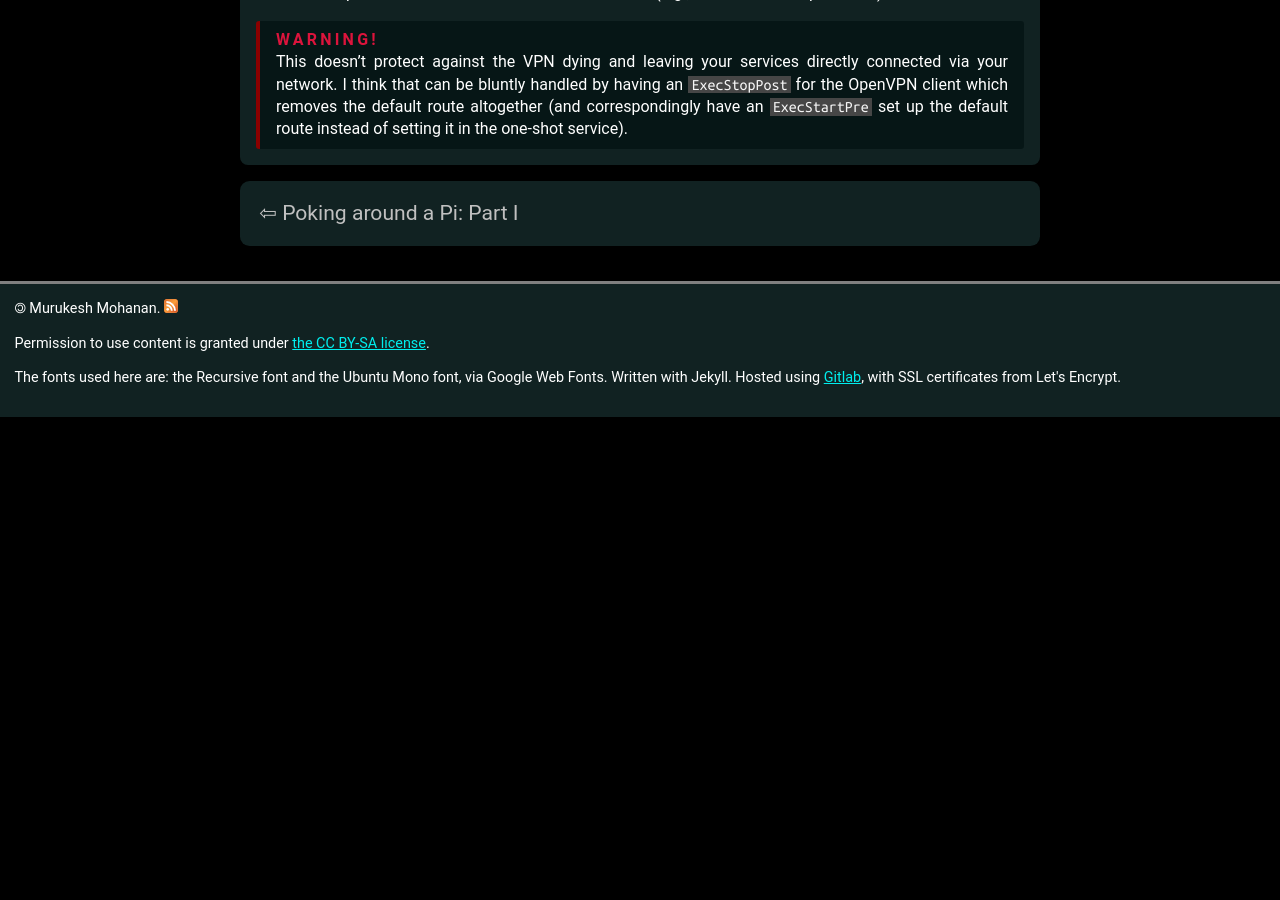
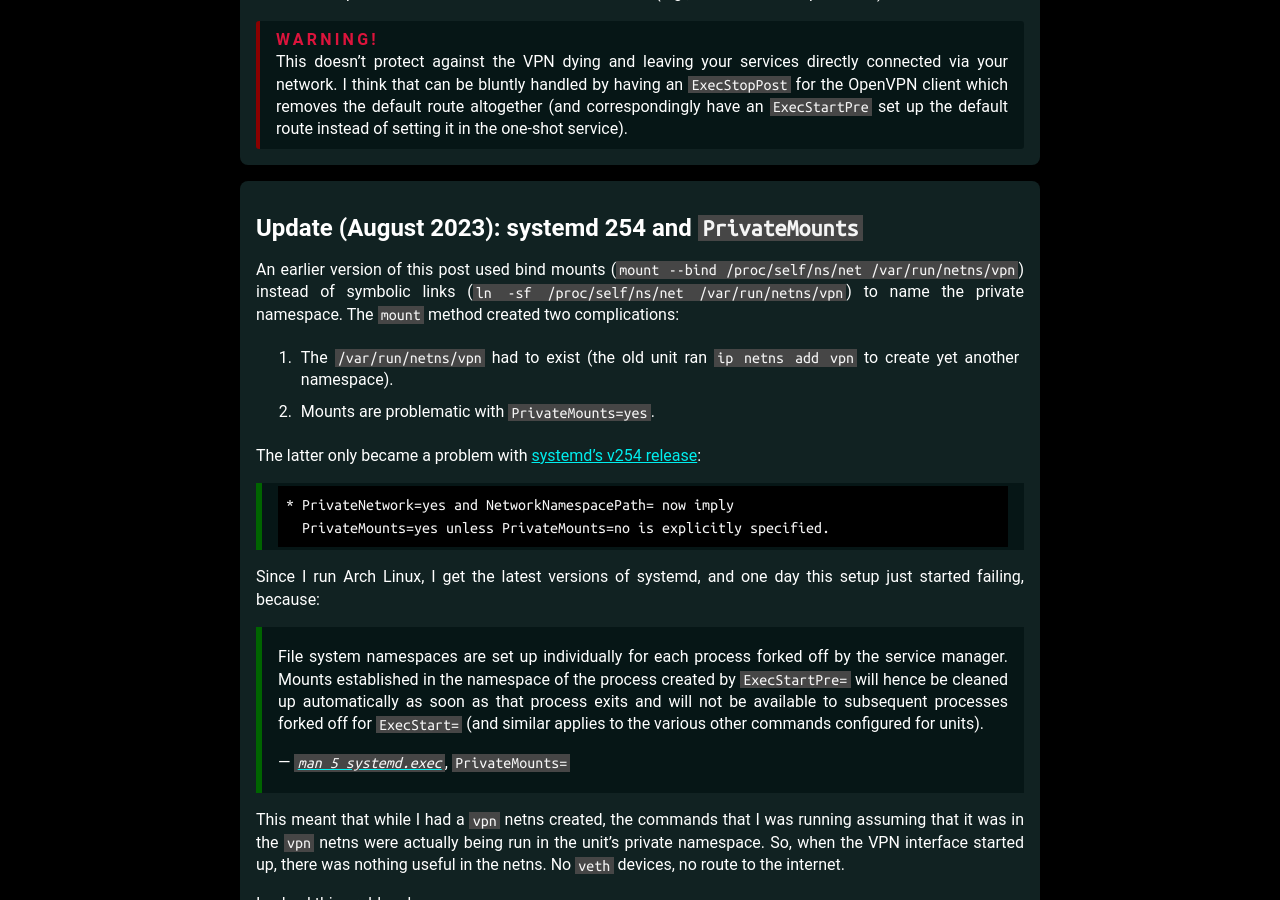
Before and after one commit to muru/muru.github.io, a Jekyll site: the page built from _posts/2020-12-03-poking-pi-ii.md, in a window 1280 px wide and 900 px high, scrolled down 4116 px. Built offline with Jekyll 4.4.1, drawn with Linux system fonts in a browser that asks for light colours; some web fonts are replaced; before the commit the page ends 4533 px from its top, so only the background shows below that; some of the changed text lies outside the part shown.

Commit message:
Update netns post to account for systemd v254

````diff
--- a/_posts/2020-12-03-poking-pi-ii.md
+++ b/_posts/2020-12-03-poking-pi-ii.md
@@ -3,7 +3,7 @@ layout: post
 title: 'Poking around a Pi: Part II'
 subtitle: 'VPNs and Network Namespaces'
 tags: [tech, linux]
-description: Using a VPN only for a select group of applications
+description: Using a VPN only for a select group of applications (updated August 2023)
 
 ---
 
@@ -110,7 +110,7 @@ What do these commands do? Let's examine them block by block.
     ip netns exec default iptables -t nat -A POSTROUTING -s 10.0.0.0/24 -o eth0 -j MASQUERADE
     ```
 
-6. Enable IPv4 forwarding using `sysctl`
+6. Enable IPv4 forwarding using `sysctl`:
 
     ```
     sysctl -w net.ipv4.ip_forward=1
@@ -128,7 +128,7 @@ namespace:
 # /etc/systemd/system/netns-vpn.service
 [Unit]
 Description=VPN network namespace
-StopWhenUnneeded=true
+ConditionPathExists=!/tmp/netns-vpn-concluded
 
 [Service]
 Type=oneshot
@@ -137,22 +137,21 @@ RemainAfterExit=yes
 # Ask systemd to create a network namespace
 PrivateNetwork=yes
 
-ExecStartPre=-/usr/sbin/ip netns delete vpn
-ExecStartPre=/usr/sbin/ip netns add vpn
-ExecStartPre=-/usr/bin/ln -s /proc/1/ns/net /var/run/netns/default
-ExecStartPre=/usr/bin/umount /var/run/netns/vpn
-ExecStartPre=/usr/bin/mount --bind /proc/self/ns/net /var/run/netns/vpn
-ExecStartPre=/usr/sbin/ip link add dev veth1 mtu 1500 type veth peer name veth2 mtu 1500
+ExecStartPre=-/usr/bin/ln -sf /proc/1/ns/net /var/run/netns/default
+ExecStartPre=/usr/bin/ln -sf /proc/self/ns/net /var/run/netns/vpn
+ExecStartPre=/usr/sbin/ip link add dev veth1 mtu 1500 type veth peer name veth2 mtu
 ExecStartPre=/usr/sbin/ip link set dev veth2 netns default
 ExecStartPre=/usr/sbin/ip addr add dev veth1 10.0.0.1/24
 ExecStartPre=/usr/sbin/ip link set veth1 up
-ExecStartPre=/usr/sbin/ip netns exec default ip link set veth2 up
+ExecStartPre=/usr/sbin/ip netns exec default /usr/sbin/ip link set veth2 up
 ExecStartPre=/usr/sbin/ip route add 192.168.1.2/32 dev veth1
 ExecStartPre=/usr/sbin/ip route add default via 192.168.1.2
-ExecStartPre=/usr/sbin/ip netns exec default ip route add 10.0.0.0/24 dev veth2
-ExecStartPre=/usr/sbin/ip netns exec default /usr/sbin/iptables -A FORWARD -i veth2 -o eth0 -j ACCEPT
-ExecStartPre=/usr/sbin/ip netns exec default /usr/sbin/iptables -A FORWARD -o veth2 -i eth0 -j ACCEPT
-ExecStart=/usr/sbin/ip netns exec default /usr/sbin/iptables -t nat -A POSTROUTING -s 10.0.0.0/24 -o eth0 -j MASQUERADE
+ExecStartPre=/usr/sbin/ip netns exec default /usr/sbin/ip route add 10.0.0.0/24 dev
+ExecStartPre=/usr/sbin/ip netns exec default /usr/sbin/iptables -A FORWARD -i veth2
+ExecStartPre=/usr/sbin/ip netns exec default /usr/sbin/iptables -A FORWARD -o veth2
+ExecStartPre=/usr/sbin/ip netns exec default /usr/sbin/iptables -t nat -A POSTROUTIN
+
+ExecStart=/usr/bin/touch /tmp/netns-vpn-concluded
 {% endhighlight %}
 
 It differs a bit from the code above, because this uses the network namespace that systemd can set up for a service. The
@@ -161,16 +160,17 @@ It differs a bit from the code above, because this uses the network namespace th
 Then use a drop-in to modify the OpenVPN service to use the same namespace:
 
 {% highlight shell linenos %}
-# /etc/systemd/system/openvpn-client@.service.d/override.conf
+==> /etc/systemd/system/openvpn-client@/override.conf <==
 [Service]
-NetworkNamespacePath=/var/run/netns/vpn
+PrivateNetwork=yes
 
 [Unit]
+JoinsNamespaceOf=netns-vpn.service
 Requires=netns-vpn.service
 After=netns-vpn.service
 {% endhighlight %}
 
-This runs all instances of the `openvpn-client` template service in the namespace created by the one-shot service.
+This runs all instances of the `openvpn-client` template service in the namespace created for the one-shot service.
 You can, of course, make a template of the network namespace setup service, and have one for each instance of the
 OpenVPN client.
 
@@ -182,6 +182,52 @@ altogether (and correspondingly have an `ExecStartPre` set up the default route
 service).
 {: .danger}
 
+<!-- section -->
+
+## Update (August 2023): systemd 254 and `PrivateMounts`
+
+An earlier version of this post used bind mounts (`mount --bind /proc/self/ns/net /var/run/netns/vpn`) instead of
+symbolic links (`ln -sf /proc/self/ns/net /var/run/netns/vpn`) to name the private namespace. The `mount` method created
+two complications:
+
+1. The `/var/run/netns/vpn` had to exist (the old unit ran `ip netns add vpn` to create yet another namespace).
+2. Mounts are problematic with `PrivateMounts=yes`.
+
+The latter only became a problem with [systemd's v254 release][systemd-v254]:
+
+>     * PrivateNetwork=yes and NetworkNamespacePath= now imply
+>       PrivateMounts=yes unless PrivateMounts=no is explicitly specified.
+
+Since I run Arch Linux, I get the latest versions of systemd, and one day this setup just started failing, because:
+
+> File system namespaces are set up individually for each process forked off by the service manager. Mounts established
+> in the namespace of the process created by `ExecStartPre=` will hence be cleaned up automatically as soon as that
+> process exits and will not be available to subsequent processes forked off for `ExecStart=` (and similar applies to
+> the various other commands configured for units).
+>
+>  &mdash; _[`man 5 systemd.exec`][systemd.exec]_, `PrivateMounts=`
+
+This meant that while I had a `vpn` netns created, the commands that I was running assuming that it was in the `vpn`
+netns were actually being run in the unit's private namespace. So, when the VPN interface started up, there was nothing
+useful in the netns. No `veth` devices, no route to the internet.
+
+I solved this problem by:
+
+1. Using symbolic links to name the namespace, and
+2. Using `JoinsNamespaceOf` instead of using name for the namespace in the other units.
+
+This actually improved and simplified the setup, in addition to not having to create the `vpn` netns unnecessarily:
+
+1. `JoinsNamespaceOf` directly expresses the relationship between the VPN service and the netns service.
+2. Any other services that should be in the namespace of the VPN service can now use
+   `JoinsNamespaceOf=openvpn-client@<whatever>`, instead of having to join some arbitrary namespace.
+
+This creates a nice tree of namespace relationships. The `vpn` name for the netns now exists only for convenience, for
+when (if) I need to run `ip netns exec` to do something in it.
+
+(Note that each unit that uses `JoinsNamespaceOf` must also have `PrivateNetwork` enabled.)
 
 [tb-linux]: https://www.tunnelbear.com/blog/linux_support/
 [`veth`]: https://man7.org/linux/man-pages/man4/veth.4.html
+[systemd-v254]: https://github.com/systemd/systemd/releases/tag/v254
+[systemd.exec]: https://www.freedesktop.org/software/systemd/man/systemd.exec.html#PrivateMounts=
````
Also changed, not shown: other parts of _posts/2020-12-03-poking-pi-ii.md (+1 -1 lines).
